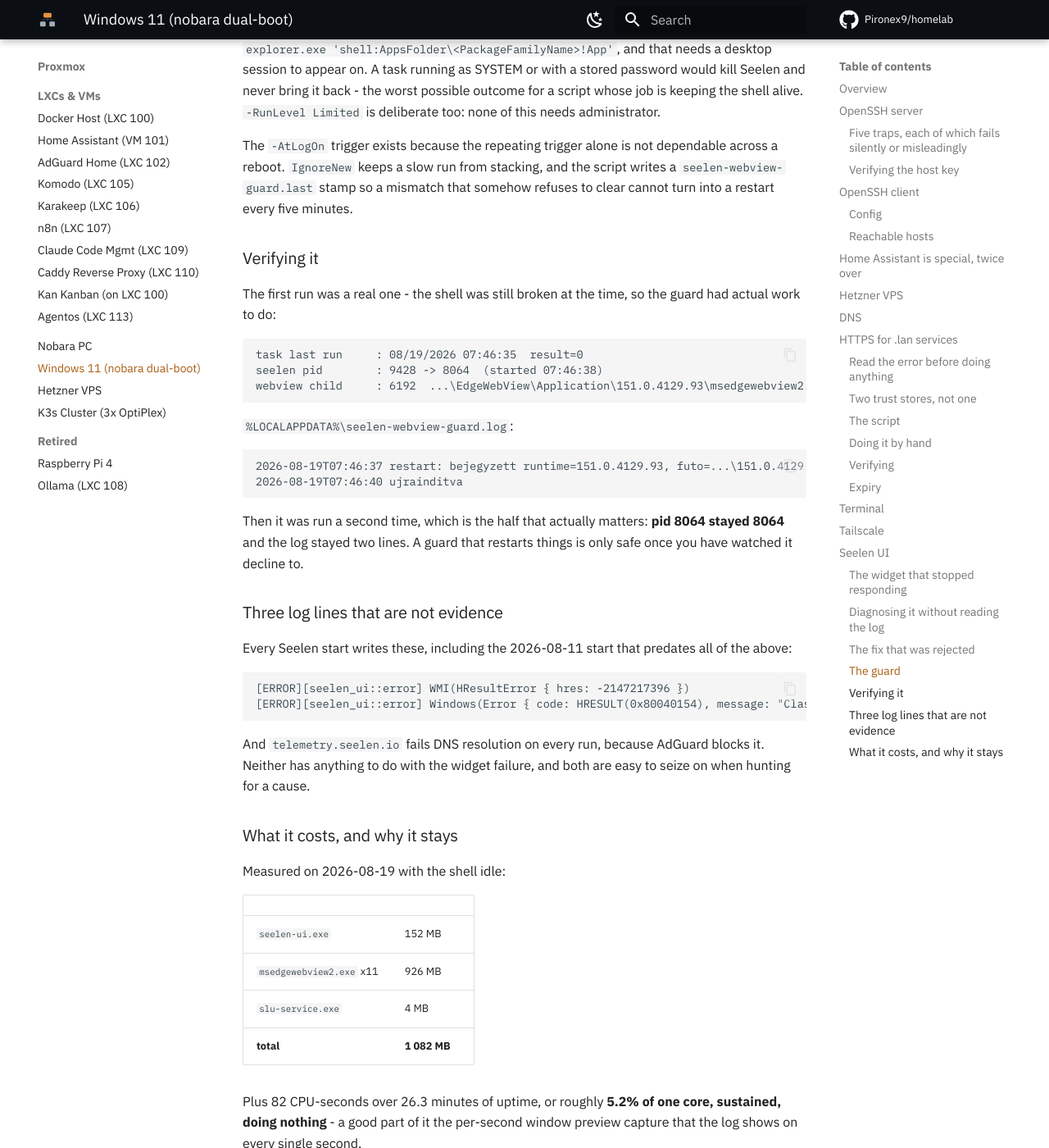
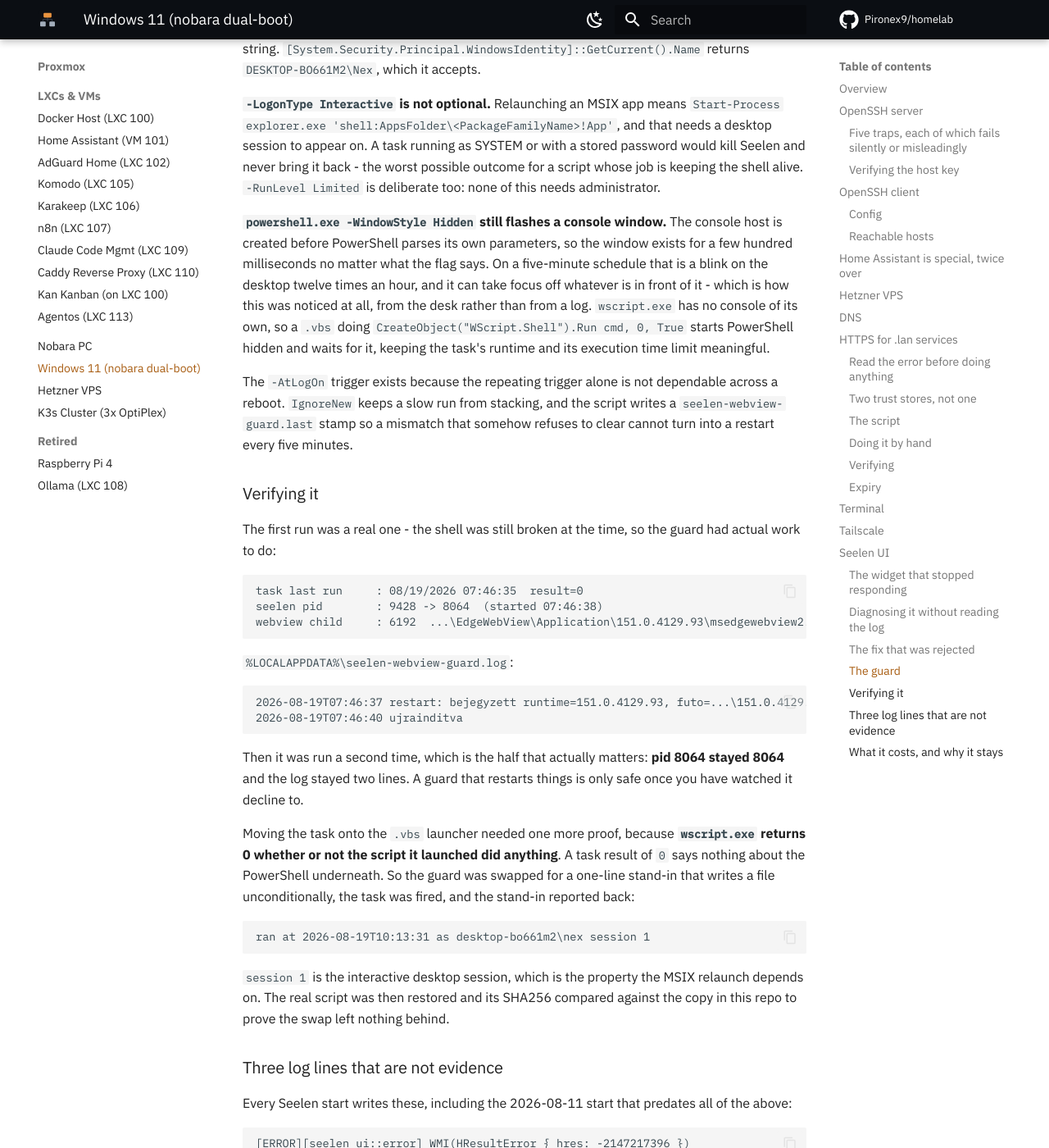
Before and after one commit to Pironex9/homelab, an MkDocs documentation site: the page built from docs/hosts/winpc.md, in a window 1280 px wide and 1400 px high, scrolled down 10814 px. Shown: the whole window at 82% size. Built offline with MkDocs 1.6.1 and Material for MkDocs 9.7.7, drawn with Linux system fonts in a browser that asks for light colours; comment, search, counter and statistics services are not loaded; some of the changed text lies outside the part shown.

Commit message:
fix(winpc): a guard task wscript-en keresztül indul, mert a powershell bevillan
A -WindowStyle Hidden nem elég: a konzol-host ablak előbb jön létre, mint
ahogy a PowerShell a saját paramétereit értelmezi, ezért néhány száz
ezredmásodpercre megjelenik egy ablak. 5 perces ütemezéssel ez óránként
tizenkét villanás a képernyőn, és el tudja lopni a fókuszt.

A wscript.exe-nek nincs saját konzolja, így a .vbs shim
Run(cmd, 0, True) hívása rejtve indítja a PowerShellt, és megvárja, tehát
a task futásideje és az ExecutionTimeLimit értelmes marad.

Ellenőrizve: a wscript 0-val tér vissza akkor is, ha az általa indított
script el sem indult, ezért a láncot egy feltétel nélkül író helyettesítő
scripttel kellett bizonyítani. Az visszajelezte, hogy
desktop-bo661m2\nex néven, session 1-ben (interaktív desktop) futott -
pont az a tulajdonság, amitől az MSIX újraindítás működik. Utána az
eredeti script visszaállt, SHA256-tal ellenőrizve.

````diff
--- a/docs/hosts/winpc.md
+++ b/docs/hosts/winpc.md
@@ -352,11 +352,13 @@
 
 `scripts/seelen-webview-guard.ps1` in this repo, deployed to `C:\Users\Nex\seelen-webview-guard.ps1` and driven by a scheduled task named `Seelen WebView2 guard`. It watches the exact condition that breaks the shell - Seelen's own webview child running from a directory other than the registered runtime - and restarts Seelen when it sees it. Nothing is grepped, nothing is guessed.
 
+The task does not call PowerShell directly. It runs `scripts/seelen-webview-guard.vbs`, a small launcher whose only job is to start PowerShell with no window; the reason is the third trap below.
+
 ```powershell
 $me = [System.Security.Principal.WindowsIdentity]::GetCurrent().Name
 
-$action = New-ScheduledTaskAction -Execute 'powershell.exe' `
-  -Argument '-NoProfile -NonInteractive -WindowStyle Hidden -ExecutionPolicy Bypass -File "C:\Users\Nex\seelen-webview-guard.ps1"'
+$action = New-ScheduledTaskAction -Execute 'wscript.exe' `
+  -Argument '"C:\Users\Nex\seelen-webview-guard.vbs"'
 $t1 = New-ScheduledTaskTrigger -Once -At (Get-Date).Date -RepetitionInterval (New-TimeSpan -Minutes 5)
 $t2 = New-ScheduledTaskTrigger -AtLogOn -User $me
 
@@ -366,11 +368,13 @@
               -StartWhenAvailable -ExecutionTimeLimit (New-TimeSpan -Minutes 2) -MultipleInstances IgnoreNew)
 ```
 
-Two traps in those five lines:
+Three traps:
 
 **`$env:USERDOMAIN` is `WORKGROUP` on a machine that is not domain-joined**, and `Register-ScheduledTask` rejects `WORKGROUP\nex` with `No mapping between account names and security IDs was done` - an error that reads like a permissions problem rather than a bad string. `[System.Security.Principal.WindowsIdentity]::GetCurrent().Name` returns `DESKTOP-BO661M2\Nex`, which it accepts.
 
 **`-LogonType Interactive` is not optional.** Relaunching an MSIX app means `Start-Process explorer.exe 'shell:AppsFolder\<PackageFamilyName>!App'`, and that needs a desktop session to appear on. A task running as SYSTEM or with a stored password would kill Seelen and never bring it back - the worst possible outcome for a script whose job is keeping the shell alive. `-RunLevel Limited` is deliberate too: none of this needs administrator.
+
+**`powershell.exe -WindowStyle Hidden` still flashes a console window.** The console host is created before PowerShell parses its own parameters, so the window exists for a few hundred milliseconds no matter what the flag says. On a five-minute schedule that is a blink on the desktop twelve times an hour, and it can take focus off whatever is in front of it - which is how this was noticed at all, from the desk rather than from a log. `wscript.exe` has no console of its own, so a `.vbs` doing `CreateObject("WScript.Shell").Run cmd, 0, True` starts PowerShell hidden and waits for it, keeping the task's runtime and its execution time limit meaningful.
 
 The `-AtLogOn` trigger exists because the repeating trigger alone is not dependable across a reboot. `IgnoreNew` keeps a slow run from stacking, and the script writes a `seelen-webview-guard.last` stamp so a mismatch that somehow refuses to clear cannot turn into a restart every five minutes.
 
@@ -392,6 +396,14 @@
 ```
 
 Then it was run a second time, which is the half that actually matters: **pid 8064 stayed 8064** and the log stayed two lines. A guard that restarts things is only safe once you have watched it decline to.
+
+Moving the task onto the `.vbs` launcher needed one more proof, because **`wscript.exe` returns 0 whether or not the script it launched did anything**. A task result of `0` says nothing about the PowerShell underneath. So the guard was swapped for a one-line stand-in that writes a file unconditionally, the task was fired, and the stand-in reported back:
+
+```
+ran at 2026-08-19T10:13:31 as desktop-bo661m2\nex session 1
+```
+
+`session 1` is the interactive desktop session, which is the property the MSIX relaunch depends on. The real script was then restored and its SHA256 compared against the copy in this repo to prove the swap left nothing behind.
 
 ### Three log lines that are not evidence
 
````
Also changed, not shown: scripts/README.md (+11 -1 lines), 2 other files.
